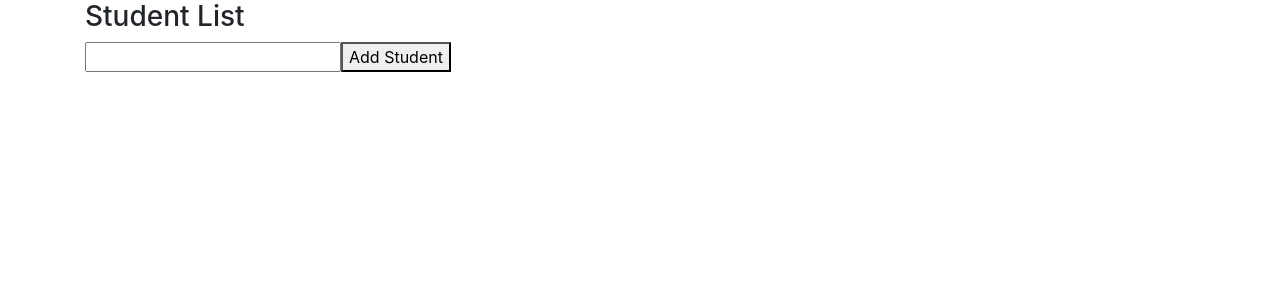
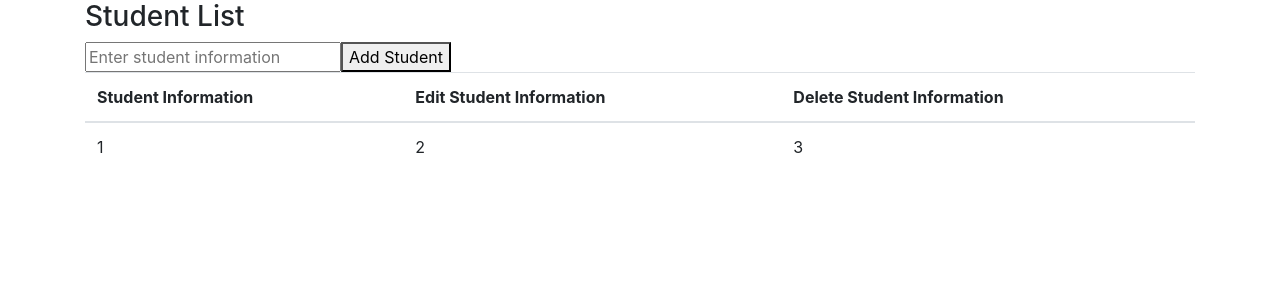
Before and after one commit to zs-ramaprasad/Student-Register, a React (Create React App) app in the folder client/: page / in a window 1280 px wide. Shown: the top 300 px of the page. Built offline with nearby package versions, Linux system fonts and the light colour scheme.

Commit message:
Adds table structure to ListStudents component

```diff
--- a/client/src/App.js
+++ b/client/src/App.js
@@ -1,11 +1,13 @@
 import React, { Fragment } from 'react';
 import './App.css';
 import Input from './components/Input';
+import ListStudents from './components/ListStudents';
 
 function App() {
   return ( <Fragment>
     <div className="container">
     <Input />
+    <ListStudents />
     </div>
   </Fragment>
   );
--- a/client/src/components/Input.js
+++ b/client/src/components/Input.js
@@ -1,12 +1,15 @@
 import React, { Fragment, useState } from 'react';
 
-const Input = () => {
+
+const Input = ({ setStudentsChange }) => {
 
     const [studentInformation, setStudentInformation] = useState("");
 
-    const onSubmitForm = async (event) => {
-        event.preventDefault();
+    const onSubmitForm = async (e) => {
+        e.preventDefault();
       try {
+          const myHeaders = new Headers();
+          myHeaders.append("Content-Type", "application/json")
           const body = { studentInformation };
           const response =  await fetch("http://localhost:5000/students", {
           method: "POST",
@@ -14,26 +17,27 @@ const Input = () => {
           body: JSON.stringify(body)
           });
 
-          console.log(response);
+          window.location = "/";
 
 
 
-      } catch (err) {
-          console.error(err.message)
+      } catch (error) {
+          console.error(error.message)
       }
-    }
+    };
 
   return (
   <Fragment>
+      {" "}
       <h3>Student List</h3>
-      <form onSubmit={onSubmitForm} >
-          <input type="text" value={studentInformation}
-          onChange={(event) => setStudentInformation(event.target.value)}>
-              </input>
+      <form onSubmit={onSubmitForm}>
+          <input type="text" placeholder="Enter student information" value={studentInformation}
+          onChange={(e) => setStudentInformation(e.target.value)}>
+          </input>
           <button>Add Student</button>
       </form>
   </Fragment>
   );
-}
+};
 
 export default Input;
--- a/client/src/components/ListStudents.js
+++ b/client/src/components/ListStudents.js
@@ -0,0 +1,28 @@
+import React, { Fragment } from 'react';
+
+const showStudents = () => {
+    return  (
+    <Fragment>
+        {" "}
+      <table class="table">
+        <thead>
+          <tr>
+            <th>Student Information</th>
+            <th>Edit Student Information</th>
+            <th>Delete Student Information</th>
+          </tr>
+        </thead>
+        <tbody>
+          <tr>
+            <td>1</td>
+            <td>2</td>
+            <td>3</td>
+          </tr>
+        </tbody>
+      </table>
+    </Fragment>
+    );
+};
+
+
+export default showStudents;
```
